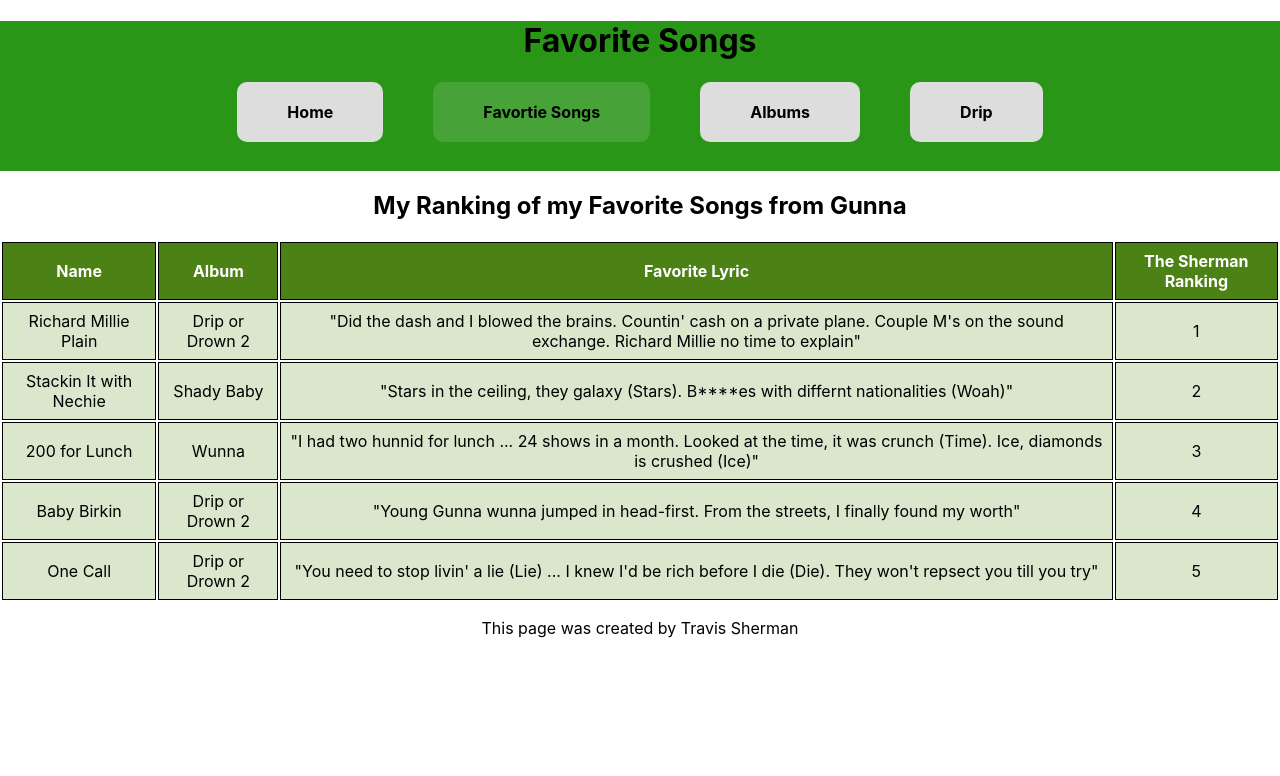
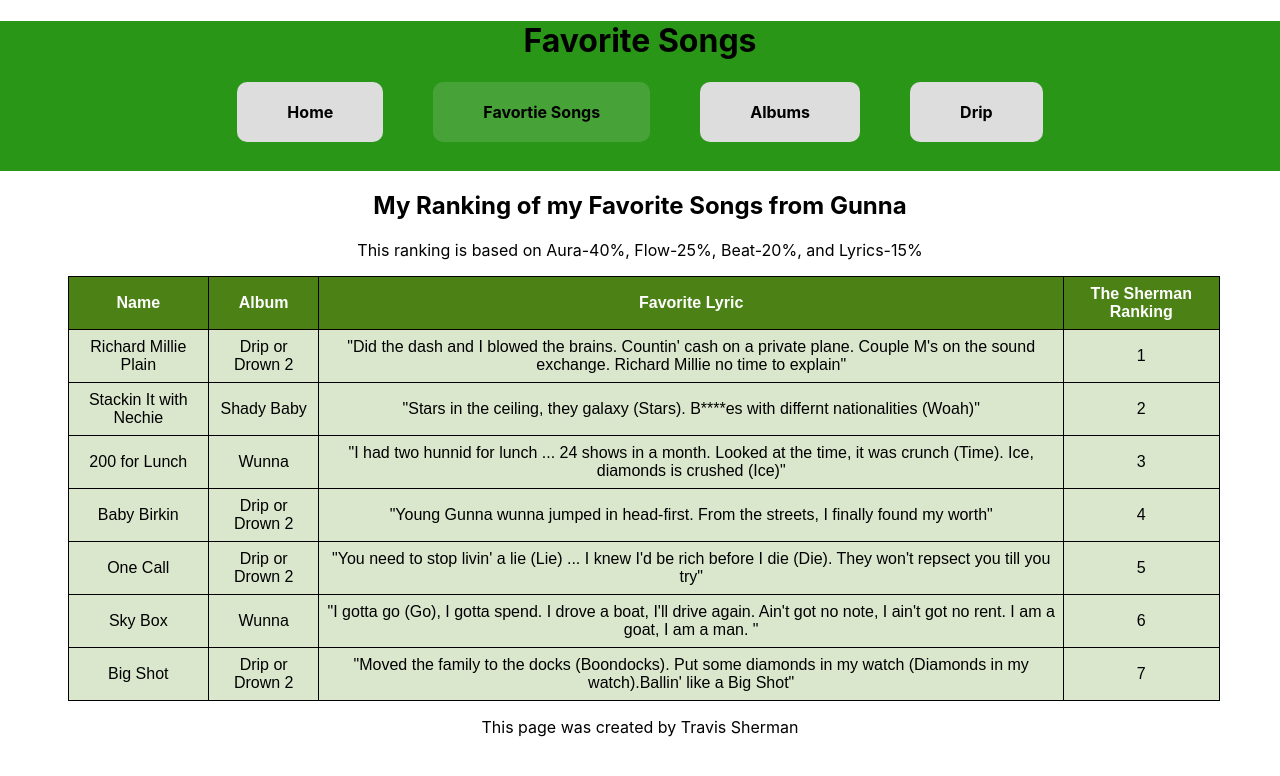
Before and after one commit to Travis-Sherman/wpclass, a React (Create React App) app in the folder website1/: page /FavSongs in a window 1280 px wide. Shown: the top 776 px of the page. Built offline with nearby package versions, Linux system fonts and the light colour scheme.

Commit message:
Update FavSongs.js

```diff
--- a/website1/src/FavSongs.js
+++ b/website1/src/FavSongs.js
@@ -25,7 +25,9 @@
             <body>
             <div>
           <h2 className="header2">My Ranking of my Favorite Songs from Gunna</h2>
-          <table classname="table">
+          <p>This ranking is based on Aura-40%, Flow-25%, Beat-20%, and Lyrics-15%</p>
+          <section >
+            <table class="table">
               <tr>
                 <th>Name</th>
                 <th>Album</th>
@@ -62,7 +64,21 @@
                 <td>"You need to stop livin' a lie (Lie) ... I knew I'd be rich before I die (Die). They won't repsect you till you try"</td>
                 <td>5</td>
               </tr>
+              <tr>
+                <td>Sky Box</td>
+                <td>Wunna</td>
+                <td>"I gotta go (Go), I gotta spend. I drove a boat, I'll drive again. Ain't got no note, I ain't got no rent. I am a goat, I am a man. "</td>
+                <td>6</td>
+              </tr>
+              <tr>
+                <td>Big Shot</td>
+                <td>Drip or Drown 2</td>
+                <td>"Moved the family to the docks (Boondocks). Put some diamonds in my watch (Diamonds in my watch).Ballin' like a Big Shot"</td>
+                <td>7</td>
+              </tr>
+
               </table>
+            </section>
             </div>
             </body>
 
```
Lines whose indentation alone changed are shown as unchanged.
